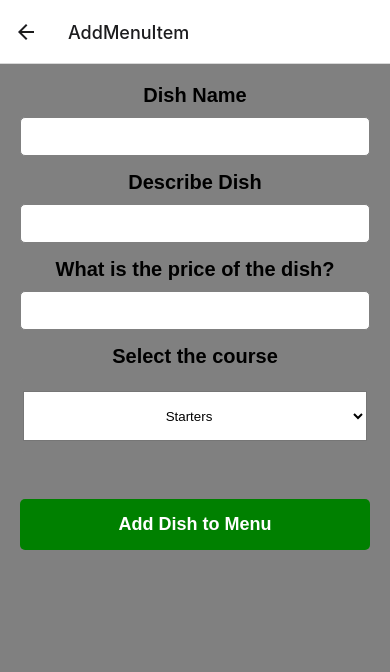
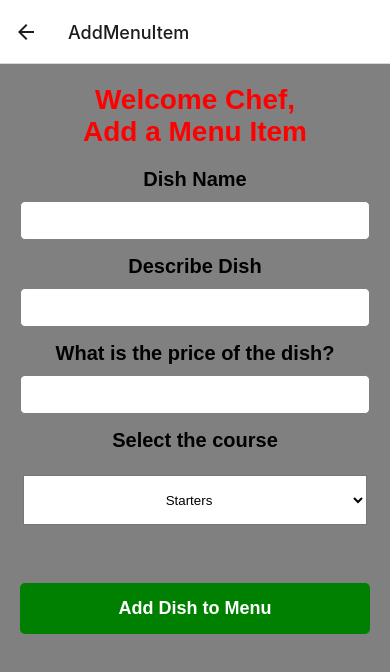
Before and after one commit to Sergio-Carl-Benito/ST10459382_Sergio-Carl-Benito_MAST_Part3, a React Native app: screen /AddMenuItem in a window 390 px wide. Shown: the top 672 px of the page. Built offline with nearby package versions, Linux system fonts and the light colour scheme.

Commit message:
Added Title welcoming chef to top of page

```diff
--- a/Screens/AddMenuScreen.tsx
+++ b/Screens/AddMenuScreen.tsx
@@ -1,4 +1,3 @@
-// screens/AddMenuScreen.tsx
 import React, { useState } from 'react';
 import { View, Text, TextInput, TouchableOpacity, StyleSheet } from 'react-native';
 import { Picker } from '@react-native-picker/picker';
@@ -22,6 +21,8 @@ export default function AddMenuScreen({ navigation }: AddMenuScreenProps) {
 
   return (
     <View style={styles.container}>
+      <Text style={styles.title}>Welcome Chef,{'\n'}Add a Menu Item</Text>
+
       <Text style={styles.label}>Dish Name</Text>
       <TextInput
         style={styles.input}
@@ -70,6 +71,14 @@ const styles = StyleSheet.create({
     padding: 20,
     backgroundColor: 'gray',
   },
+  title: {
+    fontSize: 28,
+    fontWeight: 'bold',
+    color: 'red',
+    textAlign: 'center',
+    marginBottom: 20,
+    fontFamily: 'sans-serif',
+  },
   label: {
     fontSize: 20,
     fontWeight: 'bold',
```
Also changed, not shown: Screens/HomeScreen.tsx (line endings or trailing spaces).
